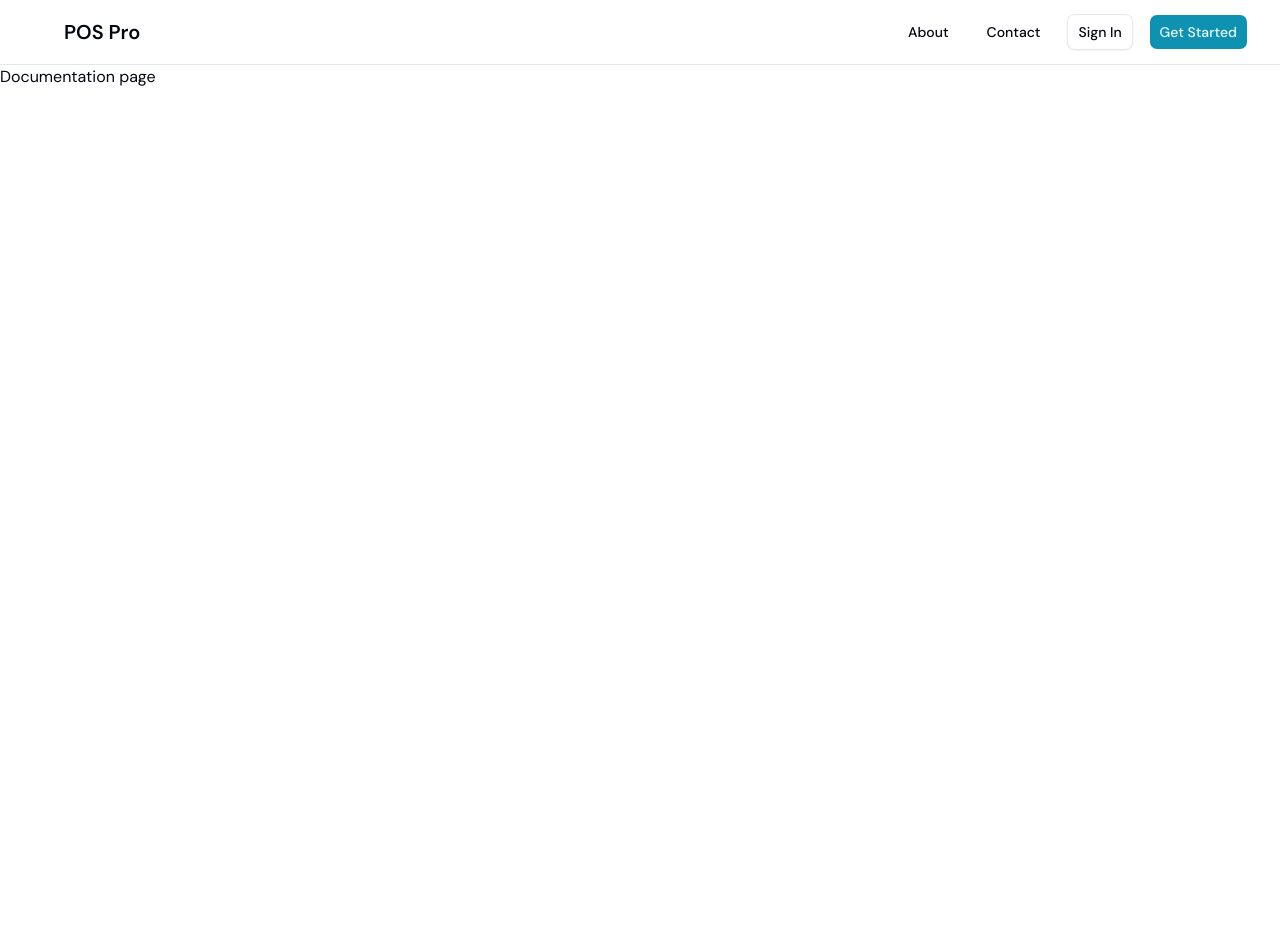
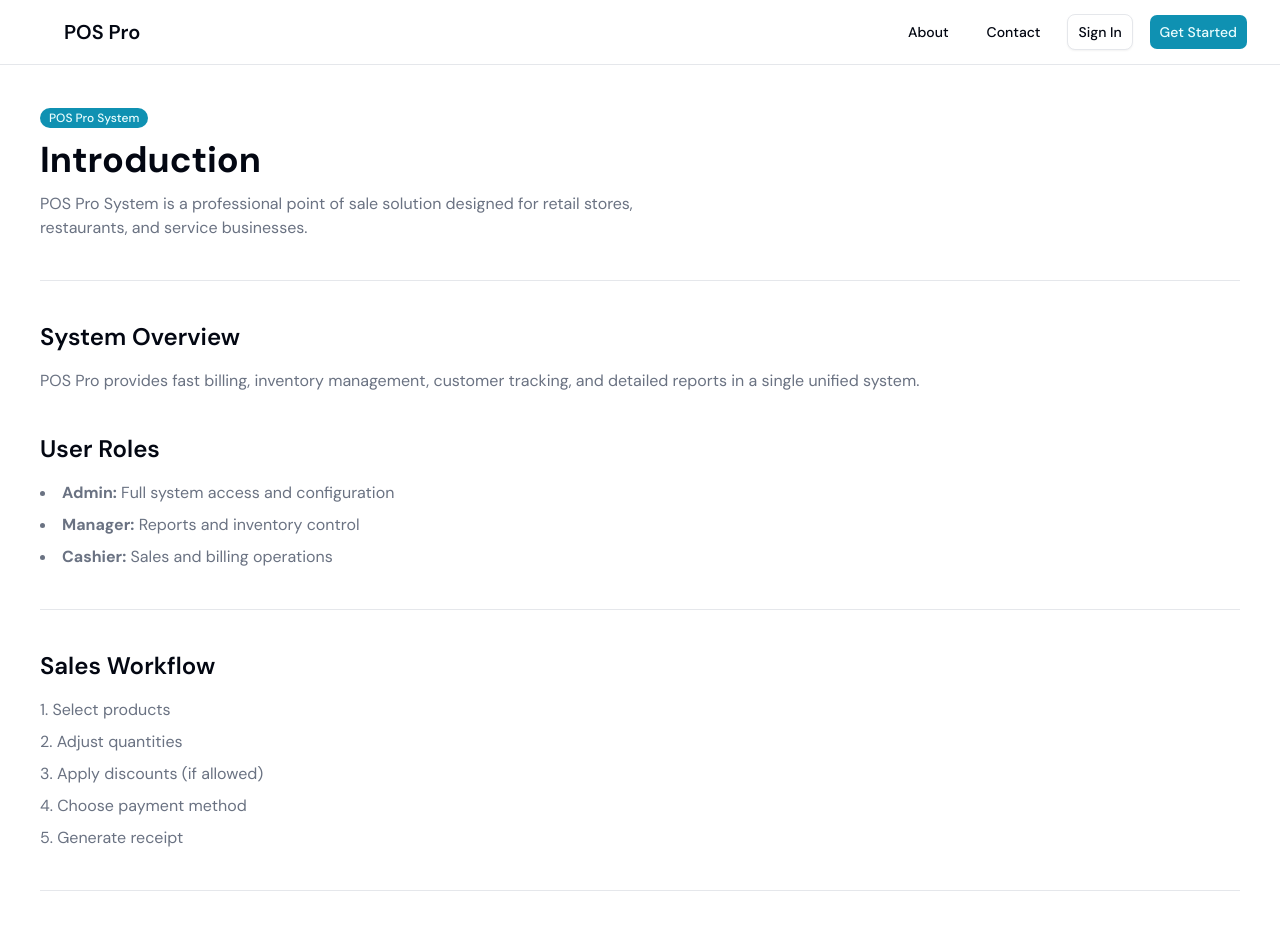
Before and after one commit to Schuffle20/next-team-practice, a Next.js app: page /documentation in a window 1280 px wide. Shown: the top 935 px of the page. Before the commit the page ends 800 px from the top, so only its background shows below. Built offline with nearby package versions, Linux system fonts and the light colour scheme; some icons are missing.

Commit message:
feat : update blogs and documentation

```diff
--- a/app/blogs/page.tsx
+++ b/app/blogs/page.tsx
@@ -1,7 +1,65 @@
-import React from 'react'
+import {Card,CardContent,CardFooter,CardHeader,CardTitle,} from "@/components/ui/card"
+import { Badge } from "@/components/ui/badge"
+import { Button } from "@/components/ui/button"
 
-export default function Blogpage() {
+const blogs = [{
+    title: "Introducing POS Pro System",
+    description:
+      "Learn how POS Pro helps retail and restaurant businesses manage sales efficiently.",
+    tag: "Announcement",
+    date: "Jan 10, 2026",
+  },
+  {
+    title: "How POS Pro Improves Inventory Control",
+    description:
+      "Understand real-time inventory tracking and low-stock alerts in POS Pro.",
+    tag: "Inventory",
+    date: "Jan 6, 2026",
+  },
+  {
+    title: "Secure Payments with POS Pro",
+    description:
+      "Explore supported payment methods and secure transaction handling.",
+    tag: "Payments",
+    date: "Jan 2, 2026",
+  },
+]
+
+export default function BlogsPage() {
   return (
-    <div>Blog page</div>
+    <div className="container mx-auto py-10 space-y-8">
+      <header>
+        <h1 className="text-4xl font-bold">POS Pro Blog</h1>
+        <p className="text-muted-foreground mt-2 max-w-2xl">
+          Product updates, business tips, and guides for using POS Pro System.
+        </p>
+      </header>
+
+      <div className="grid gap-6 md:grid-cols-2 lg:grid-cols-3">
+        {blogs.map((blog, index) => (
+          <Card key={index} className="flex flex-col">
+            <CardHeader>
+              <Badge className="mb-2 w-fit">{blog.tag}</Badge>
+              <CardTitle>{blog.title}</CardTitle>
+            </CardHeader>
+
+            <CardContent>
+              <p className="text-sm text-muted-foreground">
+                {blog.description}
+              </p>
+            </CardContent>
+
+            <CardFooter className="mt-auto flex justify-between">
+              <span className="text-xs text-muted-foreground">
+                {blog.date}
+              </span>
+              <Button variant="secondary" size="sm">
+                Read More
+              </Button>
+            </CardFooter>
+          </Card>
+        ))}
+      </div>
+    </div>
   )
 }
--- a/app/documentation/page.tsx
+++ b/app/documentation/page.tsx
@@ -1,7 +1,65 @@
-import React from 'react'
+import { Separator } from "@/components/ui/separator"
+import { Badge } from "@/components/ui/badge"
 
-export default function Documentationgpage() {
+export default function DocumentationPage() {
   return (
-    <div>Documentation page</div>
+    <div className="space-y-10 p-10">
+
+
+      <section>
+        <Badge className="mb-3">POS Pro System</Badge>
+        <h1 className="text-4xl font-bold">Introduction</h1>
+        <p className="mt-3 text-muted-foreground max-w-2xl">
+          POS Pro System is a professional point of sale solution designed
+          for retail stores, restaurants, and service businesses.
+        </p>
+      </section>
+
+      <Separator />
+
+
+      <section className="space-y-4">
+        <h2 className="text-2xl font-semibold">System Overview</h2>
+        <p className="text-muted-foreground">
+          POS Pro provides fast billing, inventory management, customer tracking,
+          and detailed reports in a single unified system.
+        </p>
+      </section>
+
+
+      <section className="space-y-4">
+        <h2 className="text-2xl font-semibold">User Roles</h2>
+        <ul className="list-disc list-inside text-muted-foreground space-y-2">
+          <li><strong>Admin:</strong> Full system access and configuration</li>
+          <li><strong>Manager:</strong> Reports and inventory control</li>
+          <li><strong>Cashier:</strong> Sales and billing operations</li>
+        </ul>
+      </section>
+
+      <Separator />
+
+
+      <section className="space-y-4">
+        <h2 className="text-2xl font-semibold">Sales Workflow</h2>
+        <ol className="list-decimal list-inside text-muted-foreground space-y-2">
+          <li>Select products</li>
+          <li>Adjust quantities</li>
+          <li>Apply discounts (if allowed)</li>
+          <li>Choose payment method</li>
+          <li>Generate receipt</li>
+        </ol>
+      </section>
+
+      <Separator />
+
+
+      <section className="space-y-4">
+        <h2 className="text-2xl font-semibold">Reports & Analytics</h2>
+        <p className="text-muted-foreground">
+          POS Pro offers daily sales reports, inventory summaries, and
+          profit analysis to support better business decisions.
+        </p>
+      </section>
+    </div>
   )
 }
```
